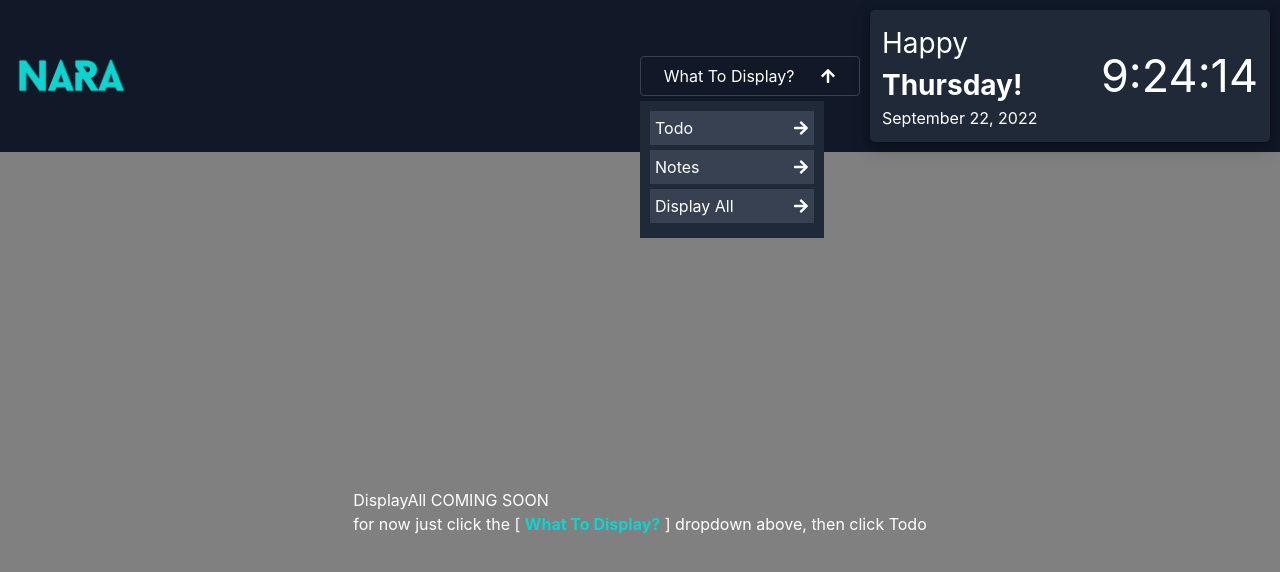
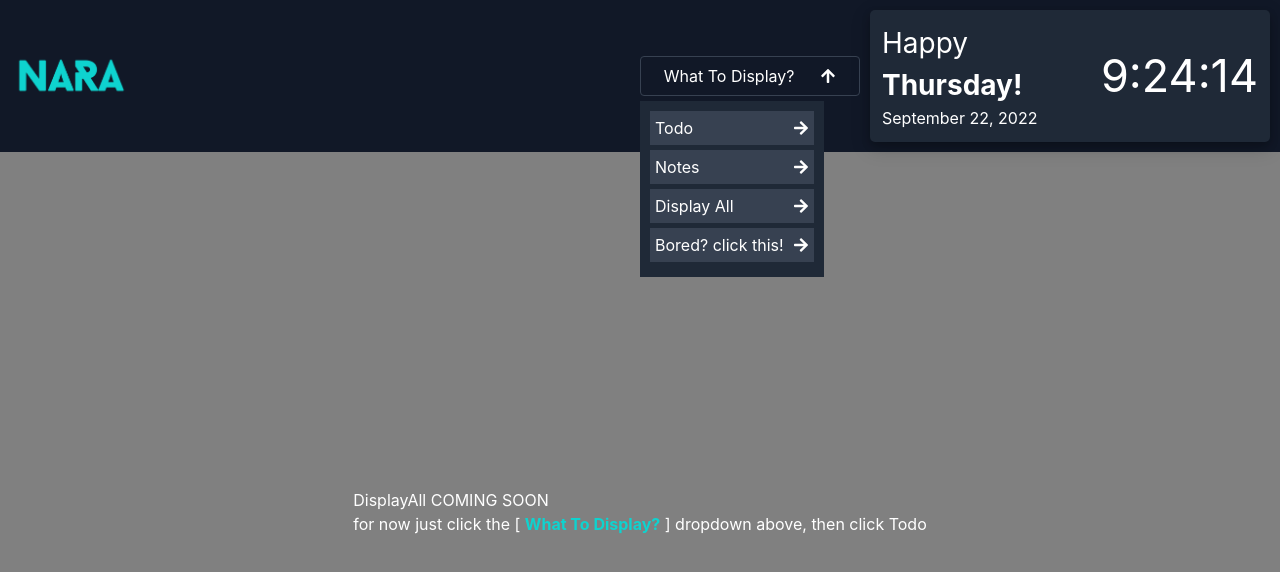
Before and after one commit to Keemchard/NARA, a React (Create React App) app: page / in a window 1280 px wide. Both pictures are taken after a click on the button "What To Display?". Shown: the top 572 px of the page. Built offline with nearby package versions, Linux system fonts and the light colour scheme.

Commit message:
fix dateNtime

```diff
--- a/src/App.css
+++ b/src/App.css
@@ -59,6 +59,9 @@
   .dropdown {
     margin-top: 20px;
   }
+  .dropdown button {
+    margin-right: 0;
+  }
 }
 
 @media only screen and (max-width: 600px) {
--- a/src/App.tsx
+++ b/src/App.tsx
@@ -8,8 +8,9 @@ import TodoDash from "./TodoDash";
 
 function App() {
   return (
-    <div className="main-con h-[100vh] bg-[#111827]">
+    <div className="main-con h-[auto] bg-[#111827]">
       <MainHeader />
+      {/* <hr className="mr-[10px] ml-[10px] bg-[#374151]" /> */}
       <div className="content bg-[gray] h-[90vh] flex items-center justify-center">
         <Routes>
           <Route path="/" element={<DisplayAll />} />
--- a/src/MainHeadComponent/DateNTime.tsx
+++ b/src/MainHeadComponent/DateNTime.tsx
@@ -55,7 +55,7 @@ const DateNTime = () => {
   //   console.log(h);
 
   return (
-    <div className="datentime flex p-[12px] rounded-[5px] bg-[#1F2937] w-[400px]">
+    <div className="datentime flex p-[12px] rounded-[5px] bg-[#1F2937] w-[400px] hover:scale-105 duration-75">
       <div className="flex-[1] flex flex-col justify-center">
         <div className="day text-[28px]">
           Happy <span className="font-bold">{day}!</span>
--- a/src/MainHeader.tsx
+++ b/src/MainHeader.tsx
@@ -53,6 +53,12 @@ const MainHeader = () => {
                   Display All <FaArrowRight />
                 </li>
               </Link>
+              <li
+                onClick={openMenu}
+                className="bg-[#374151] p-[5px] mb-[5px] flex items-center justify-between"
+              >
+                Bored? click this! <FaArrowRight />
+              </li>
             </ul>
           )}
         </div>
```
